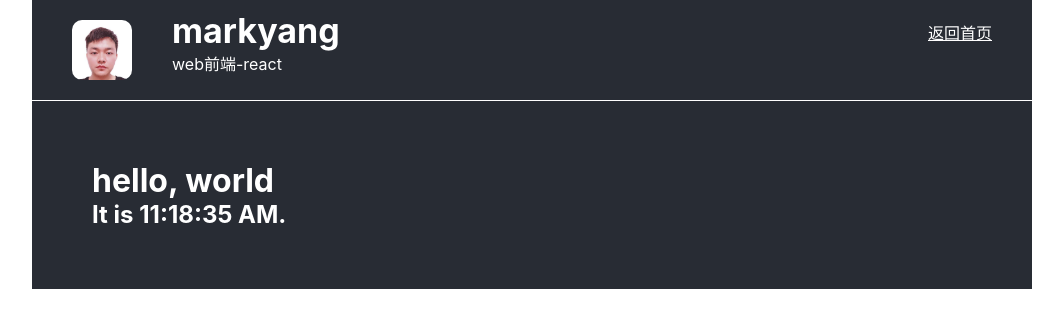
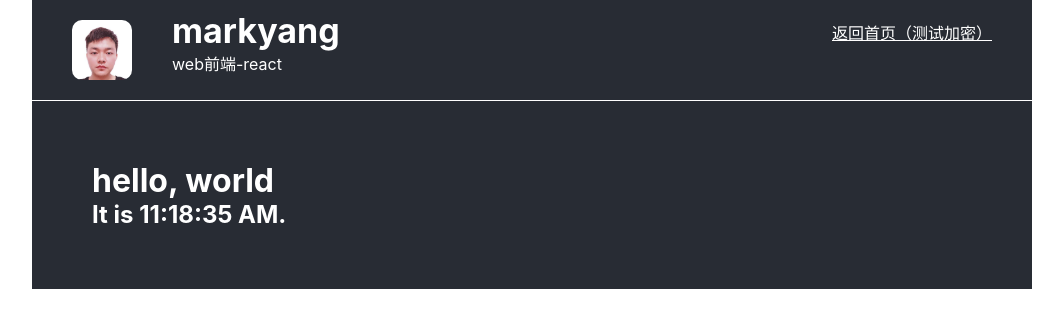
Before and after one commit to Mark-yangyx/react-demo, a React app: page /#/demo1 in a window 1280 px wide. Shown: the top 328 px of the page, without its empty margins (108-1171 px from the left). Built offline with nearby package versions, Linux system fonts and the light colour scheme.

Commit message:
测试加密

```diff
--- a/src/pages/demo-1.js
+++ b/src/pages/demo-1.js
@@ -35,7 +35,7 @@ class Clock extends React.Component {
 						<h1>markyang</h1>
 						<span>web前端-react</span>
 					</div>
-					<a href="#/" className="backHome">返回首页</a>
+					<a href="#/" className="backHome">返回首页（测试加密）</a>
 				</header>
 				<div className="demo1">
 					<h1>hello, world</h1>
```
Also changed, not shown: 1 other file (tests, documents, lock files or other folders).
